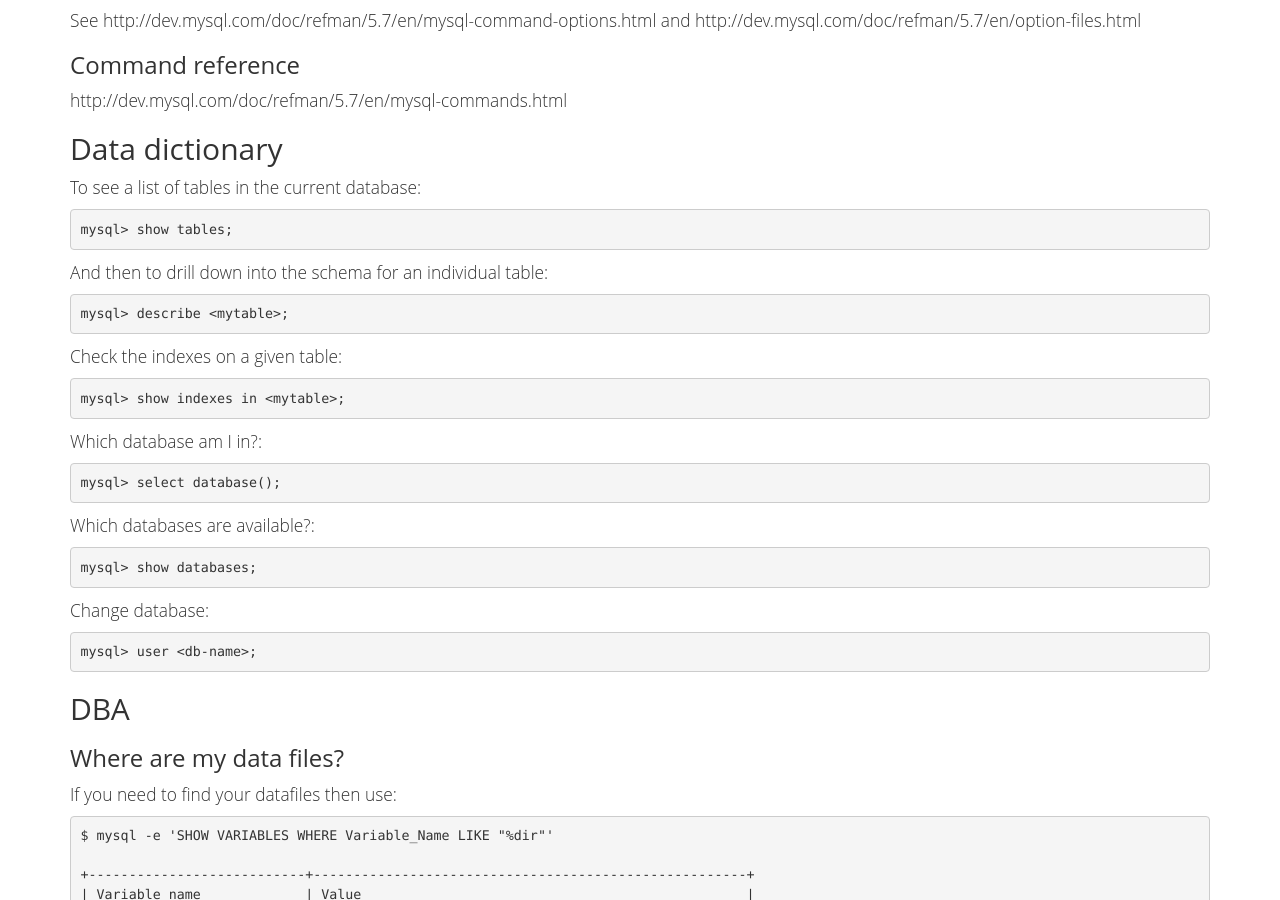
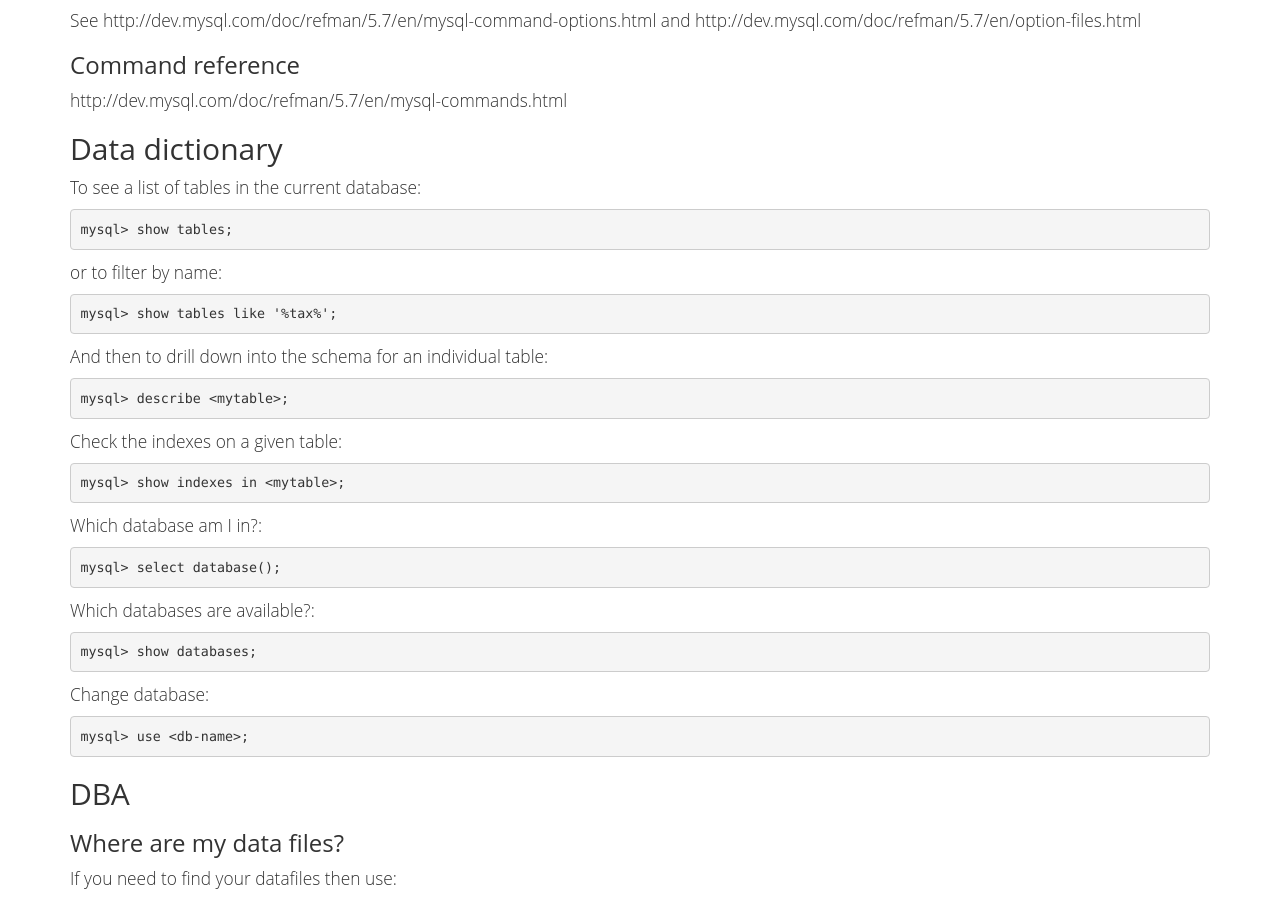
Before and after one commit to stevehook/stevehook.github.com, a Jekyll site: the page built from _posts/2014-09-14-mysql-notes.md, in a window 1280 px wide and 900 px high, scrolled down 1619 px. Built offline with Jekyll 4.4.1, drawn with Linux system fonts in a browser that asks for light colours.

Commit message:
Updates mysql post

```diff
--- a/_posts/2014-09-14-mysql-notes.md
+++ b/_posts/2014-09-14-mysql-notes.md
@@ -85,6 +85,10 @@ To see a list of tables in the current database:
 
     mysql> show tables;
 
+or to filter by name:
+
+    mysql> show tables like '%tax%';
+
 And then to drill down into the schema for an individual table:
 
     mysql> describe <mytable>;
@@ -103,7 +107,7 @@ Which databases are available?:
 
 Change database:
 
-    mysql> user <db-name>;
+    mysql> use <db-name>;
 
 
 ##DBA
```
